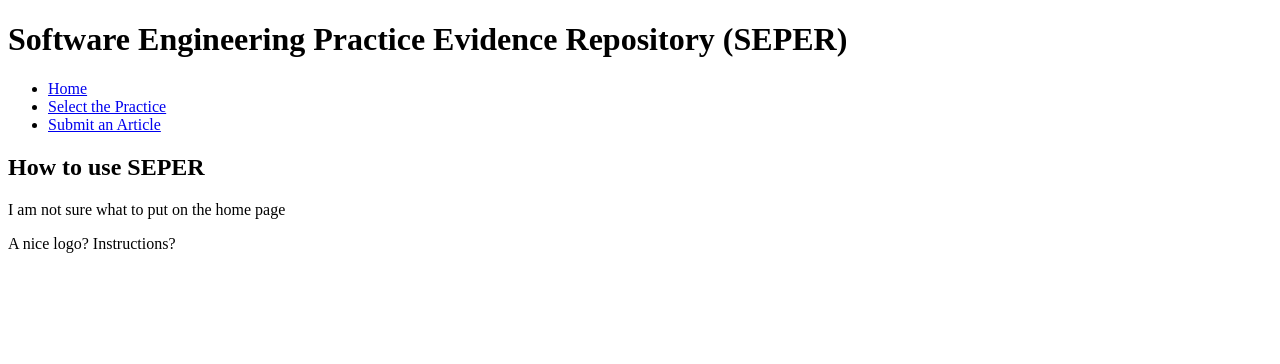
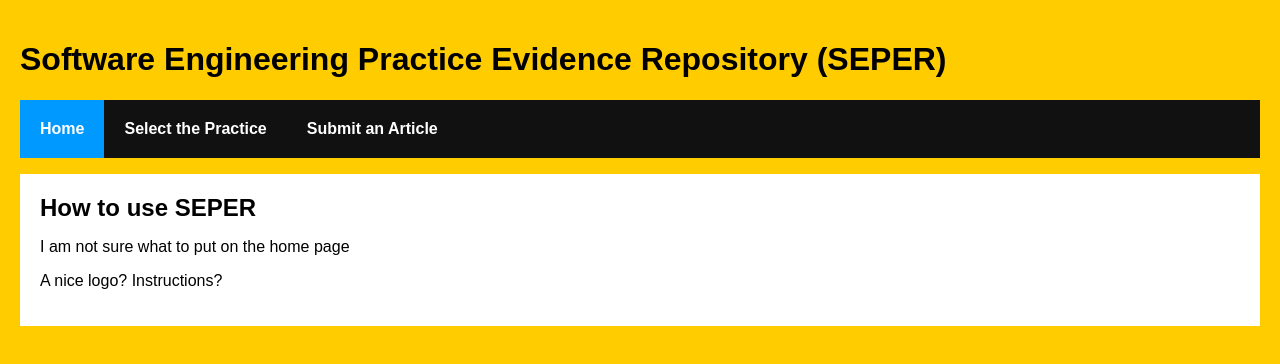
Before and after one commit to justvinny/cise_ass1a_worksheet4, a React (Create React App) app in the folder frontend/: page / in a window 1280 px wide. Shown: the top 364 px of the page. Built offline with nearby package versions, Linux system fonts and the light colour scheme.

Commit message:
added styling & fixed active link

```diff
--- a/frontend/src/App.js
+++ b/frontend/src/App.js
@@ -1,5 +1,6 @@
-import React from "react";
-import { BrowserRouter as Router, Routes, Route, Link, Navigate } from "react-router-dom";
+import React, { useRef } from "react";
+import { BrowserRouter as Router, Routes, Route, NavLink, Navigate, useLocation } from "react-router-dom";
+import "./index.css"
 
 import Home from "./pages/Home";
 import SEPractice from "./pages/SE-Practice";
@@ -8,18 +9,18 @@ import NotFoundPage from "./pages/404";
 
 const App = () => {
   return (
-    <Router>
+    <Router >
       <div>
         <h1>Software Engineering Practice Evidence Repository (SEPER)</h1>
         <ul className="header">
           <li>
-            <Link to="/">Home</Link>
+            <NavLink to="/">Home</NavLink>
           </li>
           <li>
-            <Link to="/SEPractice">Select the Practice</Link>
+            <NavLink to="/SEPractice" >Select the Practice</NavLink>
           </li>
           <li>
-            <Link to="/SubmitArticle">Submit an Article</Link>
+            <NavLink to="/SubmitArticle" >Submit an Article</NavLink>
           </li>
         </ul>
         <div className="content">
--- a/frontend/src/index.css
+++ b/frontend/src/index.css
@@ -1,13 +1,38 @@
 body {
+  background-color: #FFCC00;
+  padding: 20px;
   margin: 0;
-  font-family: -apple-system, BlinkMacSystemFont, 'Segoe UI', 'Roboto', 'Oxygen',
-    'Ubuntu', 'Cantarell', 'Fira Sans', 'Droid Sans', 'Helvetica Neue',
-    sans-serif;
-  -webkit-font-smoothing: antialiased;
-  -moz-osx-font-smoothing: grayscale;
 }
-
-code {
-  font-family: source-code-pro, Menlo, Monaco, Consolas, 'Courier New',
-    monospace;
+h1, h2, p, ul, li {
+  font-family: sans-serif;
 }
+ul.header li {
+  display: inline;
+  list-style-type: none;
+  margin: 0;
+}
+ul.header {
+  background-color: #111;
+  padding: 0;
+}
+ul.header li a {
+  color: #FFF;
+  font-weight: bold;
+  text-decoration: none;
+  padding: 20px;
+  display: inline-block;
+}
+.content {
+  background-color: #FFF;
+  padding: 20px;
+}
+.content h2 {
+  padding: 0;
+  margin: 0;
+}
+.content li {
+  margin-bottom: 10px;
+}
+.active {
+  background-color: #0099FF;
+}
```
